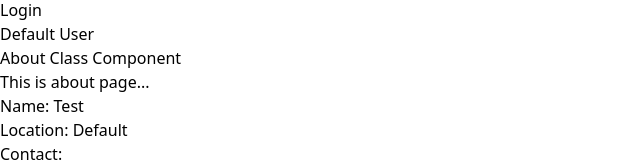
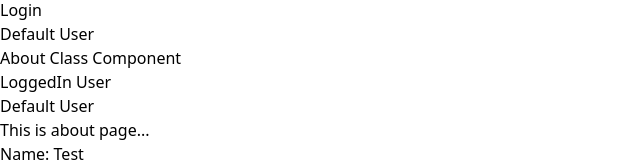
Before and after one commit to Himanshu8913/React_Development, a React (Vite) app in the folder Project-1-Food_Ordering_App/: page /about in a window 1280 px wide. Shown: the part 446-614 px from the top of the page, without its empty margins (0-640 px from the left). Built offline with nearby package versions, Linux system fonts and the light colour scheme; no server answers.

Commit message:
added useContext in Class based component

```diff
--- a/Project-1-Food_Ordering_App/src/components/About.js
+++ b/Project-1-Food_Ordering_App/src/components/About.js
@@ -1,5 +1,6 @@
 import User from "./User";
 import { Component } from "react";
+import UserContext from "../utils/UserContext";
 
 class About extends Component {
     constructor(props) {
@@ -19,8 +20,16 @@ class About extends Component {
         return (
             <div>
                 <h1>About Class Component</h1>
+                <div>
+                    LoggedIn User
+                    <UserContext.Consumer>
+                        {({ loggedInUser }) => (
+                            <h1 className="text-xl font-bold">{loggedInUser}</h1>
+                        )}
+                    </UserContext.Consumer>
+                </div>
                 <h2>This is about page...</h2>
-                <User name={"Himanshu Gupta"} location={"Pune, Maharastra"} contact="@Himanshu8913"/>
+                <User name={"Himanshu Gupta"} location={"Pune, Maharastra"} contact="@Himanshu8913" />
 
             </div>
         );
```
